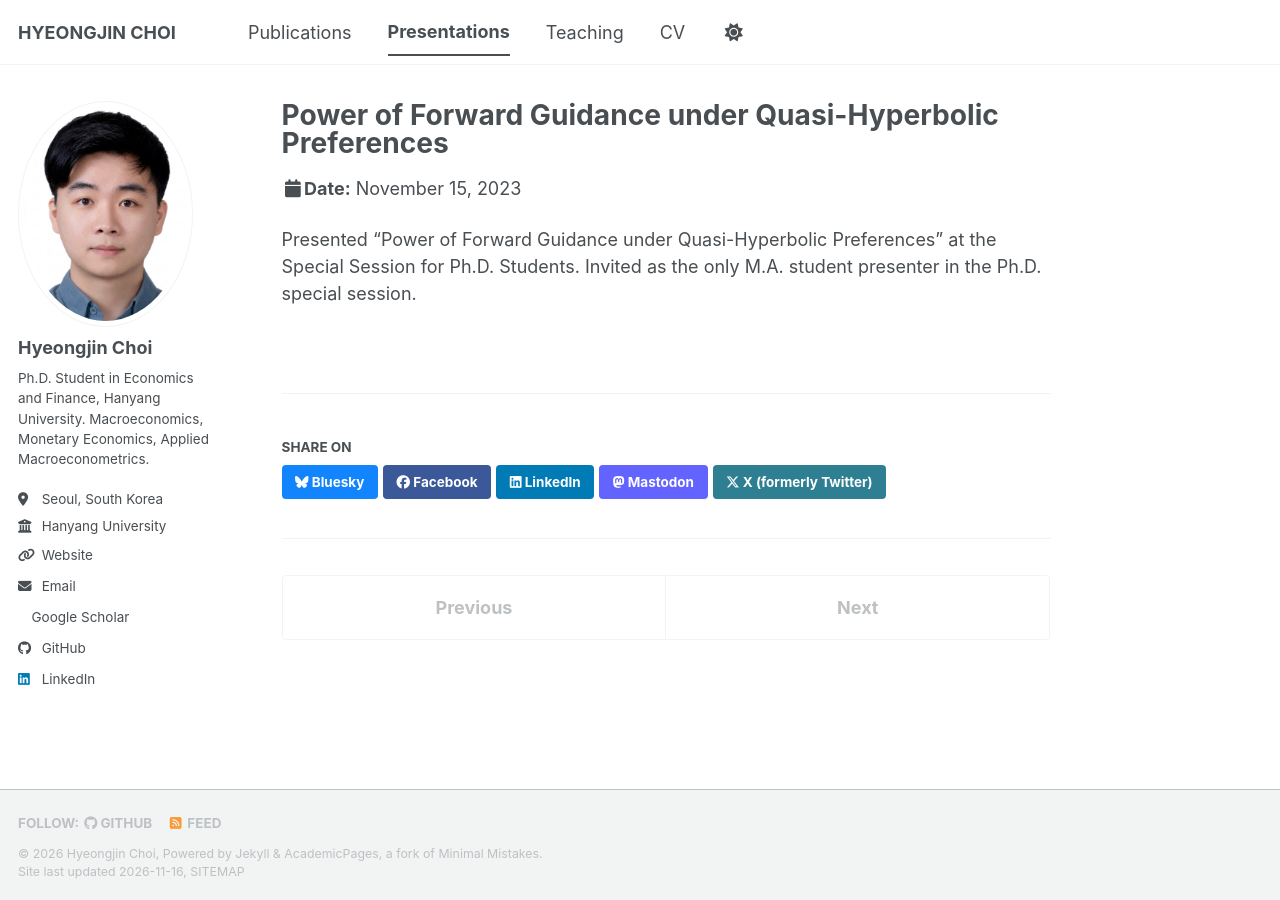
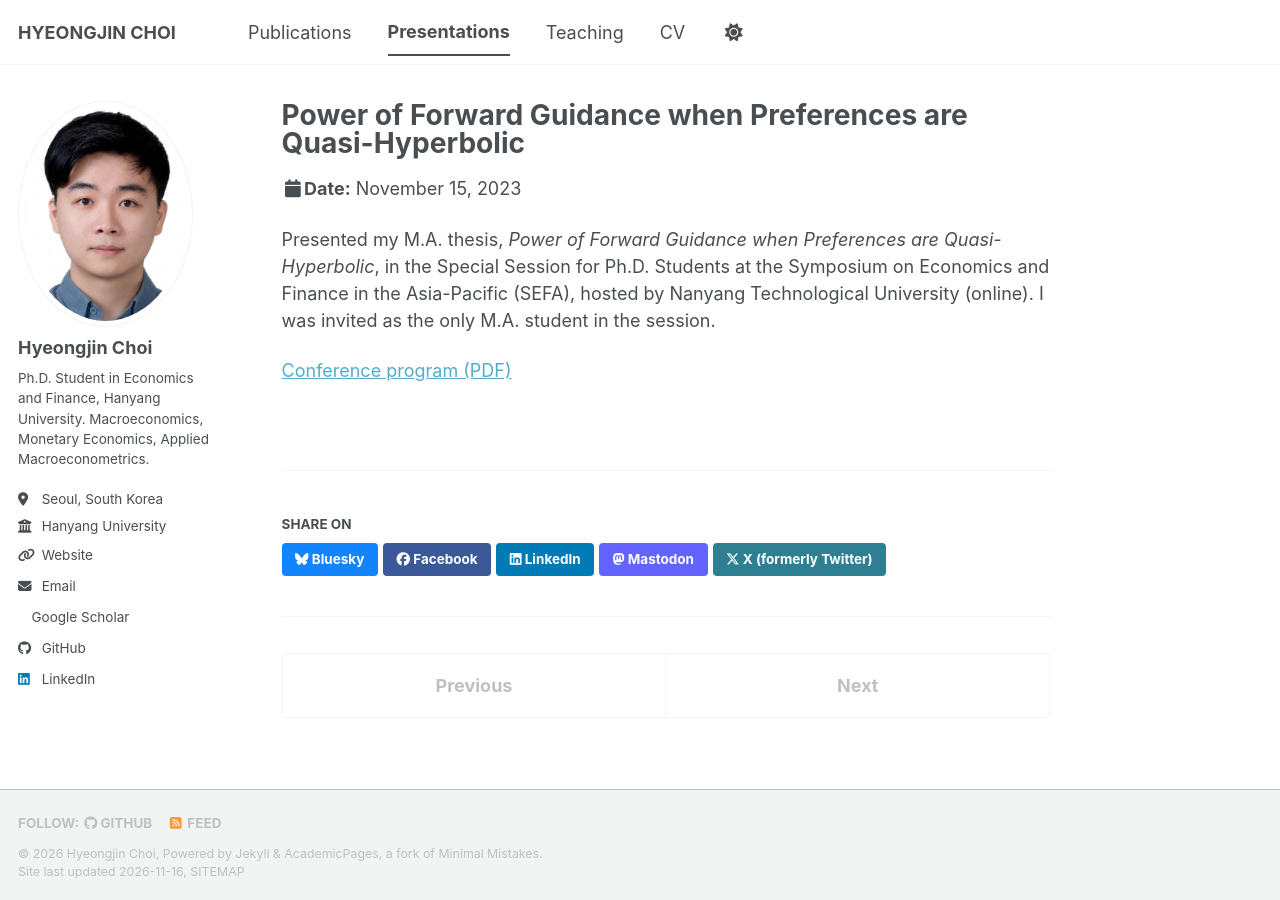
Before and after one commit to ioi0403/ioi0403.github.io, a Jekyll site: the page built from _talks/2023-11-15-asia-pacific-symposium.md, in a window 1280 px wide. Built offline with Jekyll 4.4.1, drawn with Linux system fonts in a browser that asks for light colours; a style sheet for code colours, icons or effects is not loaded.

Commit message:
Update 2023-11-15-asia-pacific-symposium.md

```diff
--- a/_talks/2023-11-15-asia-pacific-symposium.md
+++ b/_talks/2023-11-15-asia-pacific-symposium.md
@@ -1,11 +1,13 @@
 ---
-title: "Power of Forward Guidance under Quasi-Hyperbolic Preferences"
+title: "Power of Forward Guidance when Preferences are Quasi-Hyperbolic"
 collection: talks
-type: "Special Session for Ph.D. Students"
-permalink: /talks/2023-11-01-asia-pacific-symposium
-venue: "Asia-Pacific Symposium on Economics and Finance"
+type: "Talk"
+permalink: /talks/2023-11-15-asia-pacific-symposium
+venue: "Symposium on Economics and Finance in the Asia-Pacific (SEFA), Nanyang Technological University"
 date: 2023-11-15
-location: "South Korea"
+location: "Online"
 ---
 
-Presented "Power of Forward Guidance under Quasi-Hyperbolic Preferences" at the Special Session for Ph.D. Students. Invited as the only M.A. student presenter in the Ph.D. special session.
+Presented my M.A. thesis, *Power of Forward Guidance when Preferences are Quasi-Hyperbolic*, in the Special Session for Ph.D. Students at the Symposium on Economics and Finance in the Asia-Pacific (SEFA), hosted by Nanyang Technological University (online). I was invited as the only M.A. student in the session.
+
+[Conference program (PDF)](/files/Program_of_SEFA_2023.pdf)
```
